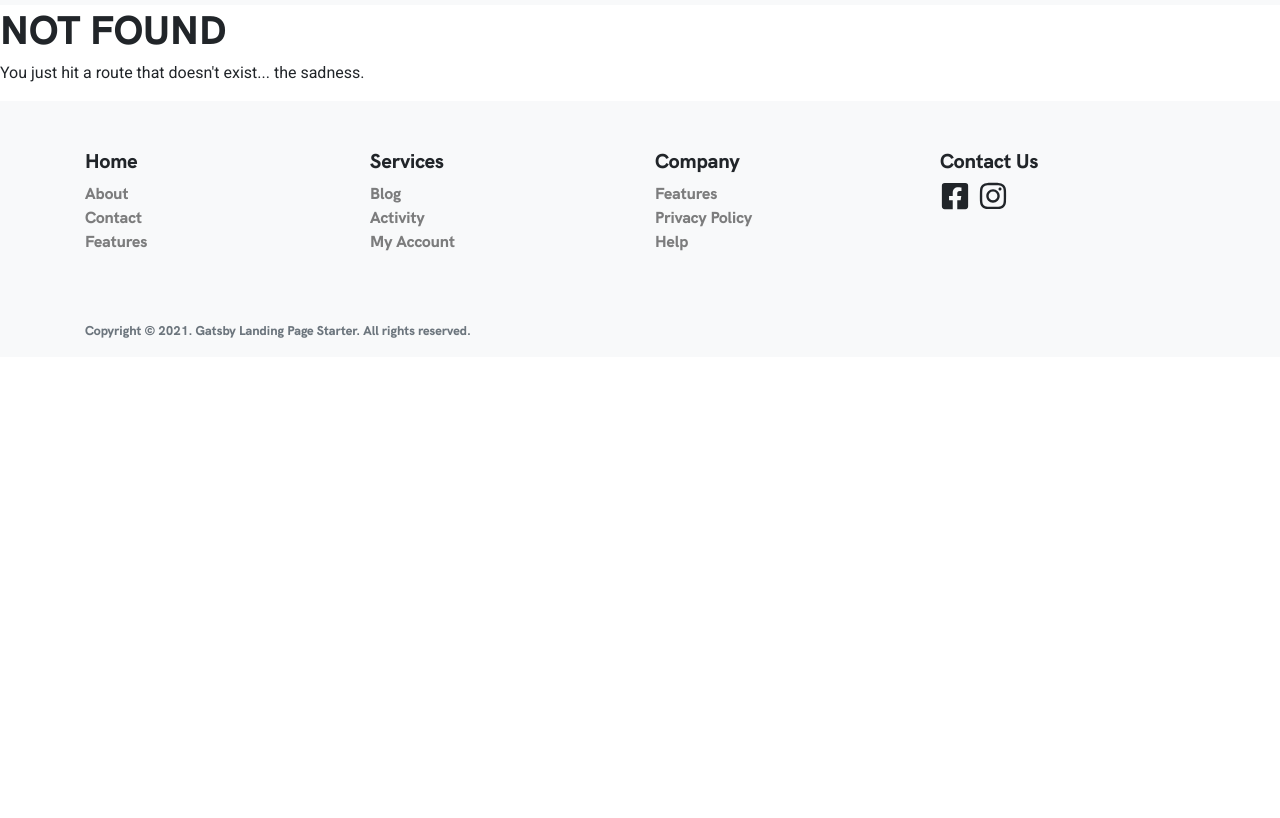
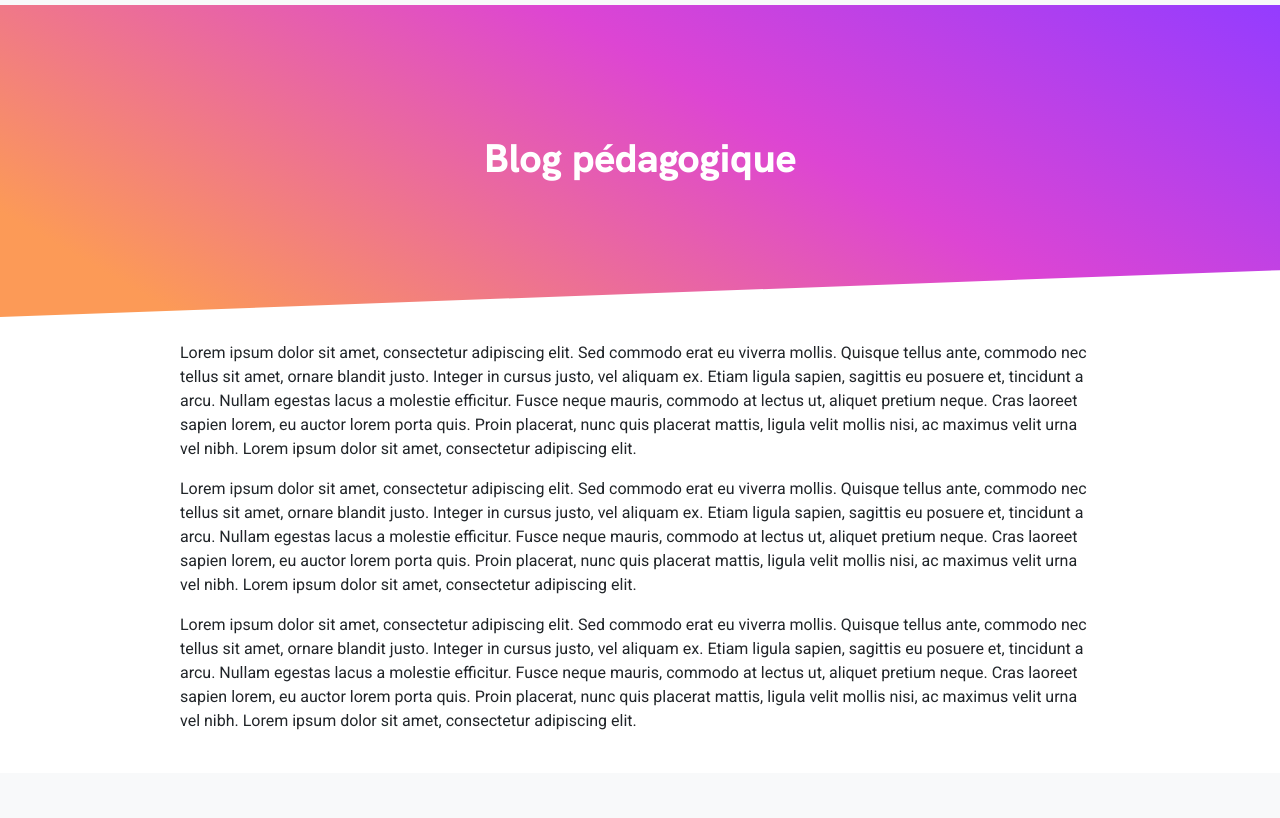
Before and after one commit to Geonergy/gatsby-strapi, a Gatsby site: page /blogpedagogique in a window 1280 px wide. Before the commit this address had no page. Shown: the part 91-909 px from the top of the page. Before the commit the page ends 800 px from the top, so only its background shows below. Built offline with nearby package versions, Linux system fonts and the light colour scheme; Gatsby itself is replaced by a stand-in of ours.

Commit message:
J'ai ajouté les bonnes pages pour notre site. Les blogs ne fonctionnent pas.

```diff
--- a/src/data/navigation.json
+++ b/src/data/navigation.json
@@ -1,18 +1,15 @@
 [
-  { "name": "Home", "url": "/" },
-  { "name": "About", "url": "/about" },
+  { "name": "Accueil", "url": "/" },
+  { "name": "Qui sommes-nous ?", "url": "/quisommesnous" },
+  { "name": "Nos services", "url": "/nosservices" },
+  { "name": "Nos projets", "url": "/nosprojets" },
   {
-    "name": "Options",
+    "name": "Blogs",
     "url": "",
     "dropdownItems": [
-      { "name": "Option 1", "url": "/test" },
-      { "name": "Option 2", "url": "/test" },
-      { "name": "Reset", "url": "/test" }
+      { "name": "Blog d'actus", "url": "/blogdactus" },
+      { "name": "Blog pédagogique", "url": "/blogpedagogique" }
     ]
-  },
-  {
-    "name": "GitHub",
-    "url": "https://github.com/jeremylynch/gatsby-strapi-starter"
   },
   { "name": "Contact", "url": "/contact" }
 ]
--- a/src/pages/about.js
+++ b/src/pages/blogdactus.js
@@ -1,8 +1,8 @@
 import React from "react"
 import PageTemplate from "../components/pageTemplate"
 
-let About = () => (
-  <PageTemplate title="About Us">
+let Blogdactus = () => (
+  <PageTemplate title="Blog d'actus">
     <p>
       Lorem ipsum dolor sit amet, consectetur adipiscing elit. Sed commodo erat
       eu viverra mollis. Quisque tellus ante, commodo nec tellus sit amet,
@@ -39,4 +39,4 @@ let About = () => (
   </PageTemplate>
 )
 
-export default About
+export default Blogdactus
--- /dev/null
+++ b/src/pages/blogpedagogique.js
@@ -0,0 +1,42 @@
+import React from "react"
+import PageTemplate from "../components/pageTemplate"
+
+let Blogpedagogique = () => (
+  <PageTemplate title="Blog pédagogique">
+    <p>
+      Lorem ipsum dolor sit amet, consectetur adipiscing elit. Sed commodo erat
+      eu viverra mollis. Quisque tellus ante, commodo nec tellus sit amet,
+      ornare blandit justo. Integer in cursus justo, vel aliquam ex. Etiam
+      ligula sapien, sagittis eu posuere et, tincidunt a arcu. Nullam egestas
+      lacus a molestie efficitur. Fusce neque mauris, commodo at lectus ut,
+      aliquet pretium neque. Cras laoreet sapien lorem, eu auctor lorem porta
+      quis. Proin placerat, nunc quis placerat mattis, ligula velit mollis nisi,
+      ac maximus velit urna vel nibh. Lorem ipsum dolor sit amet, consectetur
+      adipiscing elit.
+    </p>
+    <p>
+      Lorem ipsum dolor sit amet, consectetur adipiscing elit. Sed commodo erat
+      eu viverra mollis. Quisque tellus ante, commodo nec tellus sit amet,
+      ornare blandit justo. Integer in cursus justo, vel aliquam ex. Etiam
+      ligula sapien, sagittis eu posuere et, tincidunt a arcu. Nullam egestas
+      lacus a molestie efficitur. Fusce neque mauris, commodo at lectus ut,
+      aliquet pretium neque. Cras laoreet sapien lorem, eu auctor lorem porta
+      quis. Proin placerat, nunc quis placerat mattis, ligula velit mollis nisi,
+      ac maximus velit urna vel nibh. Lorem ipsum dolor sit amet, consectetur
+      adipiscing elit.
+    </p>
+    <p>
+      Lorem ipsum dolor sit amet, consectetur adipiscing elit. Sed commodo erat
+      eu viverra mollis. Quisque tellus ante, commodo nec tellus sit amet,
+      ornare blandit justo. Integer in cursus justo, vel aliquam ex. Etiam
+      ligula sapien, sagittis eu posuere et, tincidunt a arcu. Nullam egestas
+      lacus a molestie efficitur. Fusce neque mauris, commodo at lectus ut,
+      aliquet pretium neque. Cras laoreet sapien lorem, eu auctor lorem porta
+      quis. Proin placerat, nunc quis placerat mattis, ligula velit mollis nisi,
+      ac maximus velit urna vel nibh. Lorem ipsum dolor sit amet, consectetur
+      adipiscing elit.
+    </p>
+  </PageTemplate>
+)
+
+export default Blogpedagogique
```
Also changed, not shown: src/pages/index.js (+4 -4 lines), src/pages/nosprojets.js (added, +42 -0 lines), src/pages/nosservices.js (added, +42 -0 lines), src/pages/quisommesnous.js (added, +42 -0 lines).
